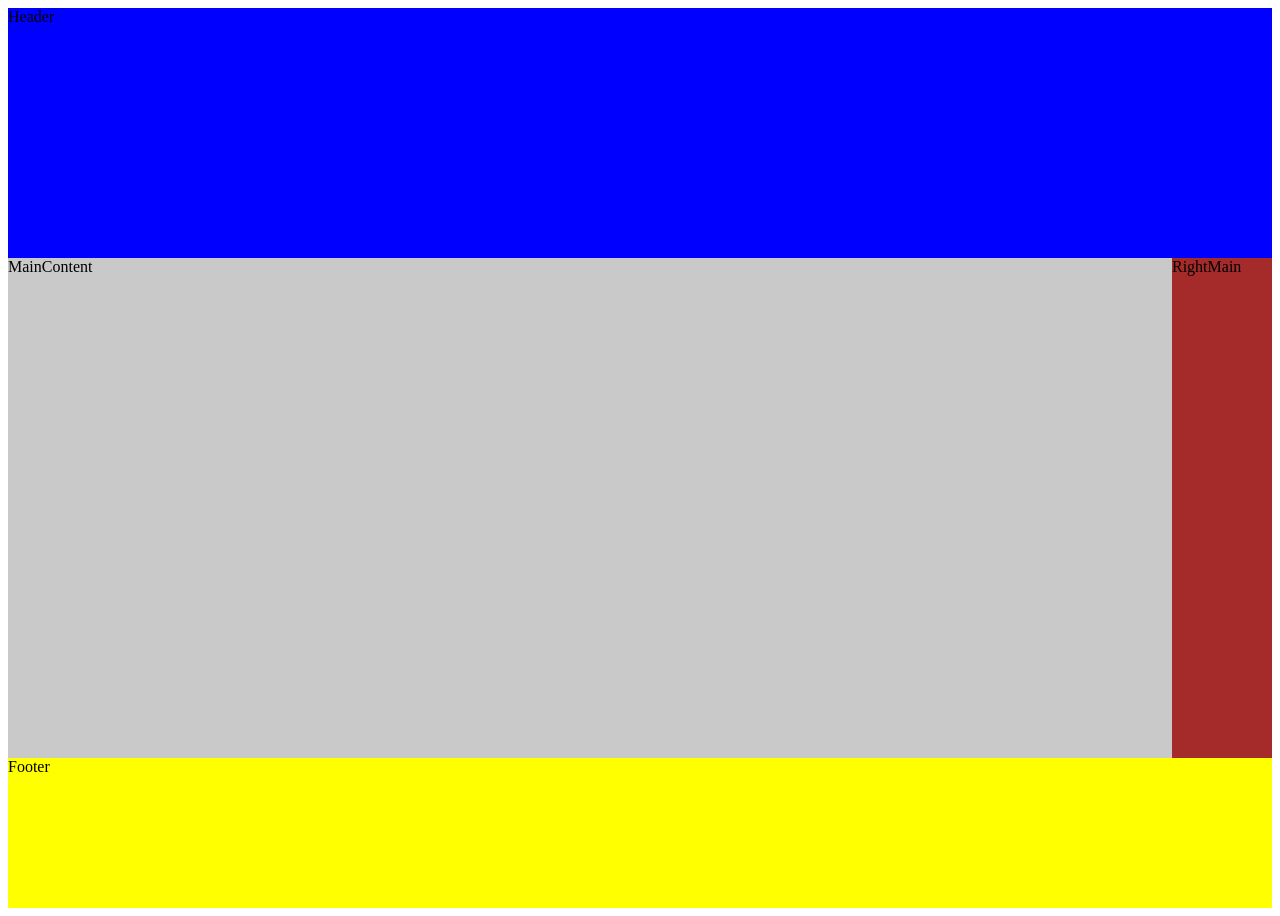
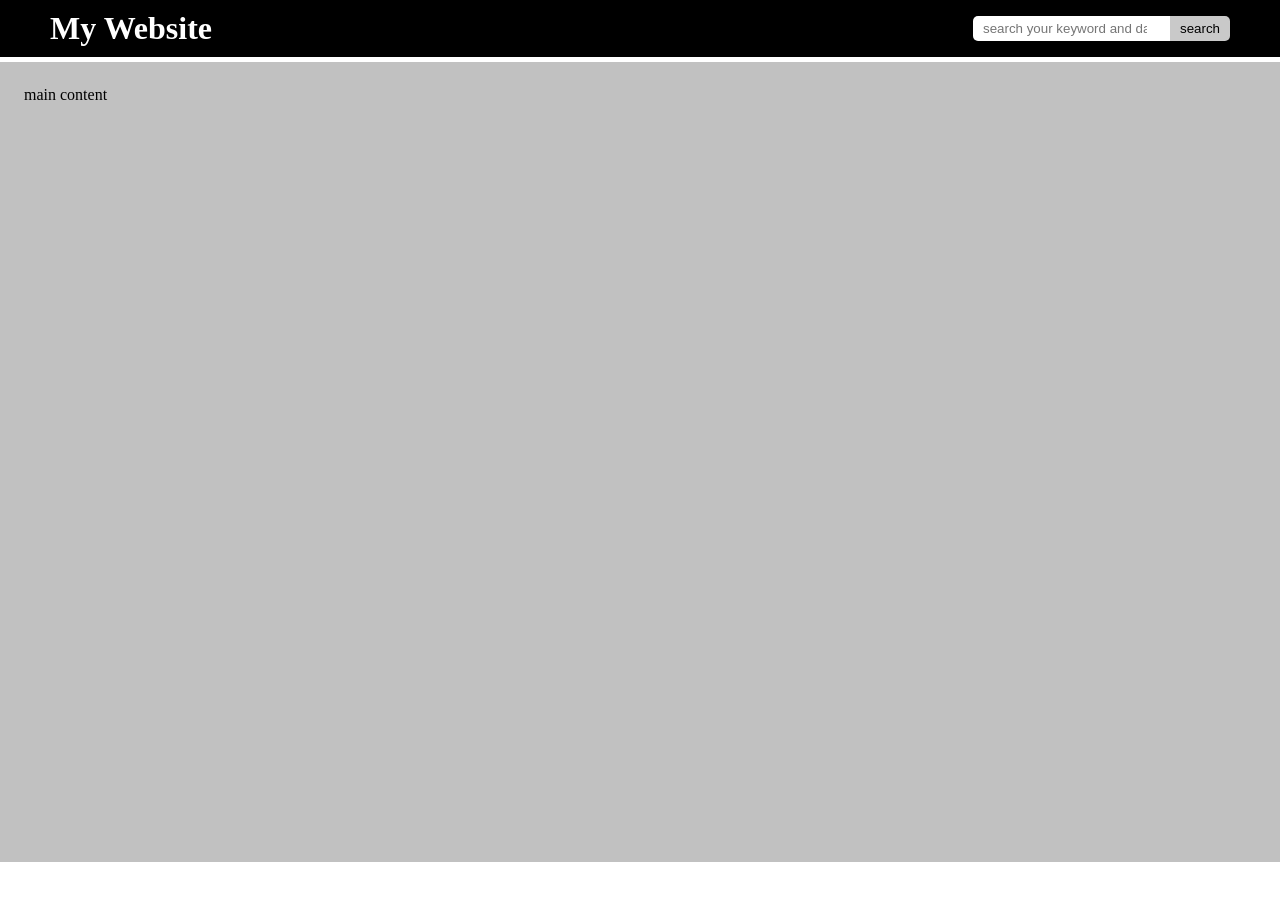
Before and after one commit to MohsenShahmohammadi/react-essential, a React (Create React App) app: page / in a window 1280 px wide. After the commit the page ends 862 px from the top, so only its background shows below. Built offline with nearby package versions, Linux system fonts and the light colour scheme.

Commit message:
Section02 Complete

```diff
--- a/src/App.js
+++ b/src/App.js
@@ -1,9 +1,9 @@
-import Section01 from "./section01/Section01";
+import Section02 from "./section02/Section02";
 
 function App() {
   return (
     <>
-      <Section01/>
+      <Section02/>
     </>
   );
 }
--- /dev/null
+++ b/src/section02/Section02.jsx
@@ -0,0 +1,23 @@
+import React from "react";
+import Search from "./components/searchComponent/Index";
+import "./section02.css";
+
+const Section02 = () => {
+  return (
+    <>
+      <div className="container">
+        <header>
+          <div className="siteName-container">
+            <h1>My Website</h1>
+          </div>
+          <div className="menu-container">
+            <Search />
+          </div>
+        </header>
+        <main>main content</main>
+      </div>
+    </>
+  );
+};
+
+export default Section02;
--- /dev/null
+++ b/src/section02/components/searchComponent/Index.jsx
@@ -0,0 +1,18 @@
+import React, { useRef } from 'react'
+import "./index.css"
+
+const Search = () => {
+    const searchInputRef=useRef();
+  return (
+    <>
+        <div className='search-group'>
+            <input ref={searchInputRef} type="search" className='input-search' placeholder='search your keyword and data'/>
+            <button onClick={()=>alert(searchInputRef.current.value)} className='search-button'>
+                search
+            </button>
+        </div>
+    </>
+  )
+}
+
+export default Search
--- /dev/null
+++ b/src/section02/components/searchComponent/index.css
@@ -0,0 +1,21 @@
+.search-group{
+display: flex;
+flex-direction: row;
+align-items: center;
+width: 100%;
+}
+.input-search{
+padding: 5px 10px;
+border-radius: 5px  0 0 5px;
+}
+.search-button{
+    padding: 5px 10px;
+    background-color: #c9c9c9;
+    cursor: pointer;
+    transition: 0.2s all 0.2s;
+    border-radius: 0 5px 5px 0;
+}
+.search-button:hover{
+    background-color: darkslategray;
+    color: white;
+}
--- /dev/null
+++ b/src/section02/section02.css
@@ -0,0 +1,31 @@
+*,*::before,*::after{
+    padding: 0;
+    margin: 0;
+    border: none;
+    text-decoration: none;
+    list-style-type: none;
+    box-sizing: border-box;
+}
+.container{
+    width: 1280px;
+    margin: 0 auto;
+}
+header{
+    background-color: black;
+    color: white;
+    padding: 10px 50px;
+    display: flex;
+    justify-content: space-between;
+    align-items: center;
+}
+
+
+
+
+
+main{
+    background-color: #c1c1c1;
+    margin-top: 5px;
+    height: 100vh;
+    padding: 1.5rem;
+}
```
